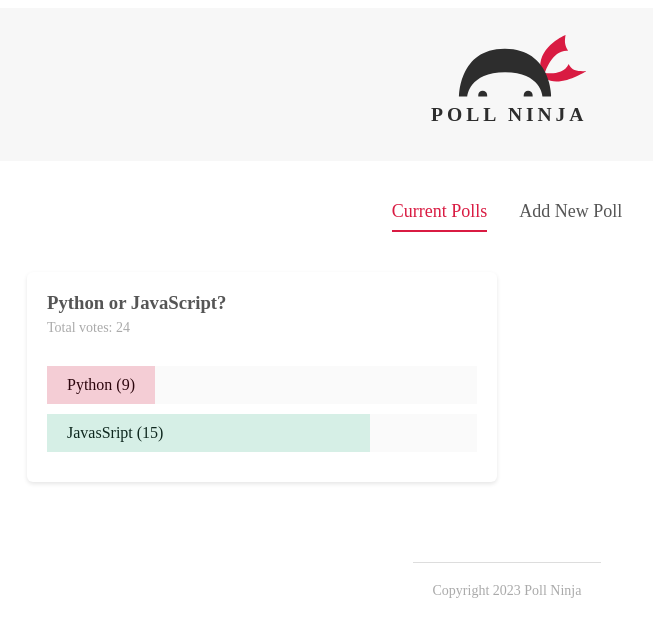
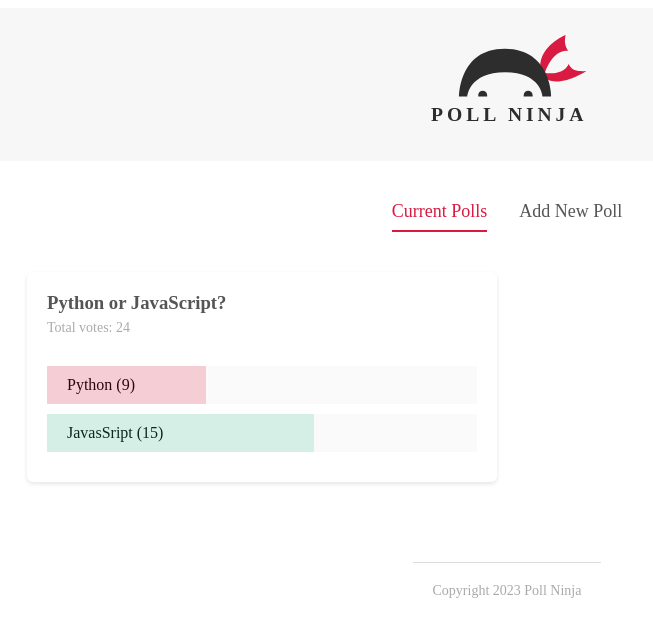
Before and after one commit to ChrisWongAtCUHK/svelte-tutorial-for-beginners, a Svelte app: page / in a window 1280 px wide. Shown: the top 636 px of the page, without its empty margins (133-786 px from the left). Built offline with nearby package versions, Linux system fonts and the light colour scheme.

Commit message:
Svelte Tutorial for Beginners #28 - Vote Bars

```diff
--- a/src/components/PollDetails.svelte
+++ b/src/components/PollDetails.svelte
@@ -6,6 +6,8 @@
   const dispatch = createEventDispatcher();
 
   $: totalVotes = poll.votesA + poll.votesB
+  $: percentA = Math.floor(100 / totalVotes * poll.votesA);
+  $: percentB = Math.floor(100 / totalVotes * poll.votesB);
 
   const handleVote = (option, id) => {
     dispatch('vote', {option, id});
@@ -18,12 +20,12 @@
     <p>Total votes: {totalVotes}</p>
     <!-- svelte-ignore a11y-click-events-have-key-events -->
     <div class="answer" on:click={() => handleVote('votesA', poll.id)}>
-      <div class="percent percent-a"></div>
+      <div class="percent percent-a" style="width: {percentA}%"></div>
       <span>{poll.answerA} ({poll.votesA})</span>
     </div>
     <!-- svelte-ignore a11y-click-events-have-key-events -->
     <div class="answer" on:click={() => handleVote('votesB', poll.id)}>
-      <div class="percent percent-b"></div>
+      <div class="percent percent-b" style="width: {percentB}%"></div>
       <span>{poll.answerB} ({poll.votesB})</span>
     </div>
   </div>
@@ -65,12 +67,10 @@
   }
 
   .percent-a {
-    width: 25%;
     background: rgba(217, 27, 66, 0.2);
   }
 
   .percent-b {
-    width: 75%;
     background: rgba(69, 196, 150, 0.2);
   }
 </style>
```
